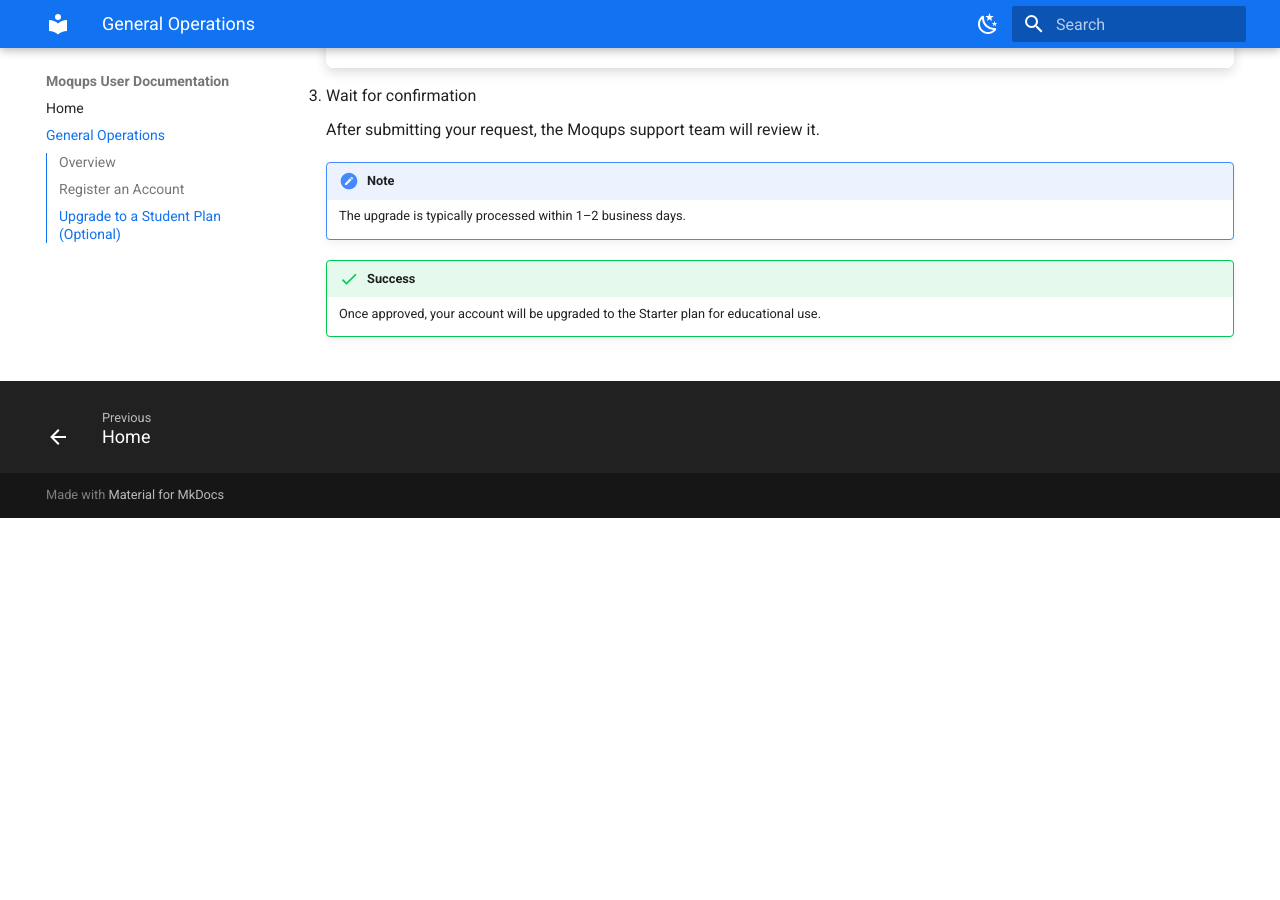
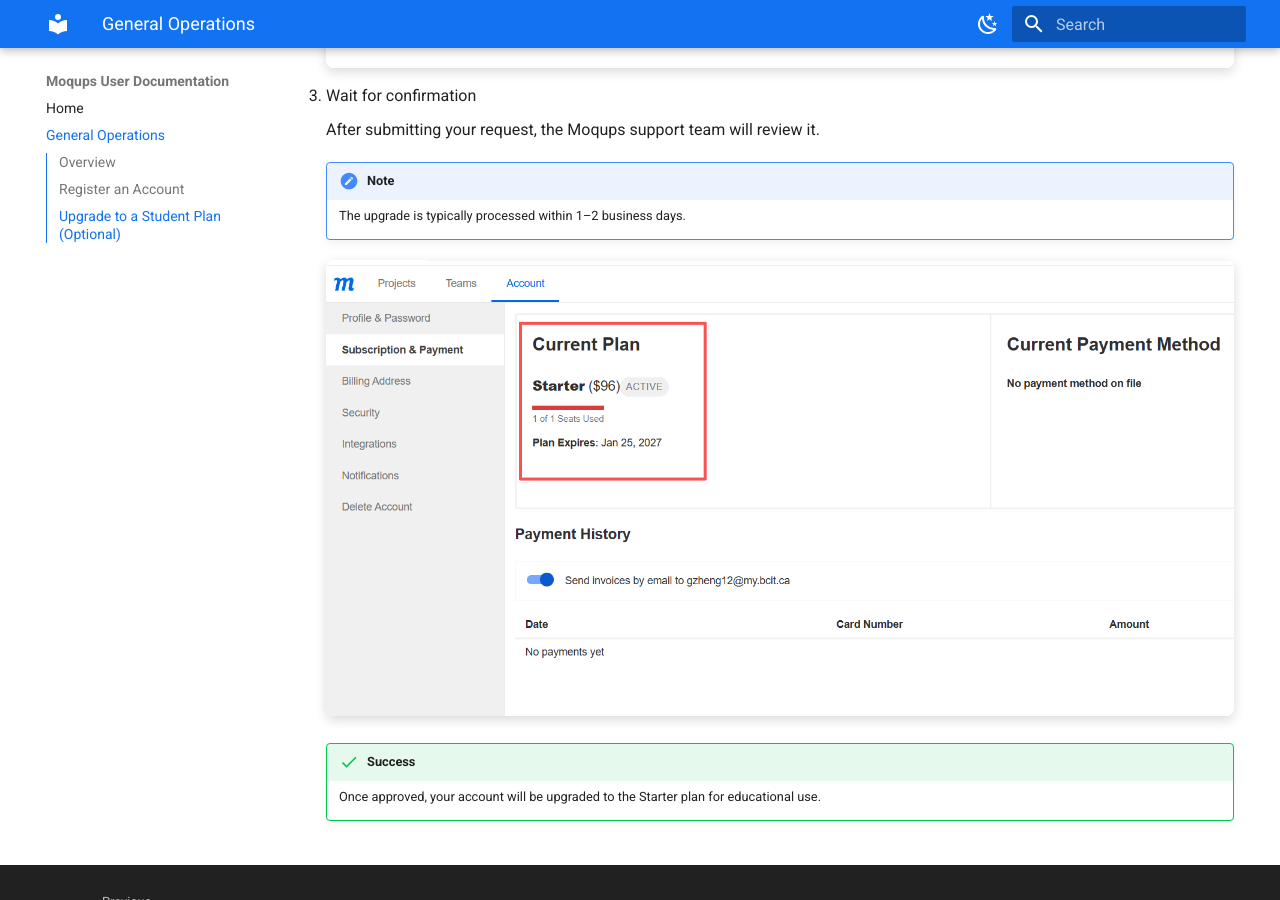
Before and after one commit to mzhao002/Moqups-User-Documentation, an MkDocs documentation site: the page built from docs/general-operations.md, in a window 1280 px wide and 900 px high, scrolled down 4550 px. Built offline with MkDocs 1.6.1 and Material for MkDocs 9.7.7, drawn with Linux system fonts in a browser that asks for light colours; before the commit the page ends 5068 px from its top, so only the background shows below that.

Commit message:
Update upgrade section with success screenshot and improvements

```diff
--- a/docs/general-operations.md
+++ b/docs/general-operations.md
@@ -77,5 +77,7 @@
     !!! note
         The upgrade is typically processed within 1–2 business days.
 
+    ![Starter plan](images/screenshoot-plan.png)
+
     !!! success
         Once approved, your account will be upgraded to the Starter plan for educational use.
```
Also changed, not shown: docs/images/componenents-uml.png (added), docs/images/screenshoot-plan.png (added), docs/images/start-plan.png (added).
